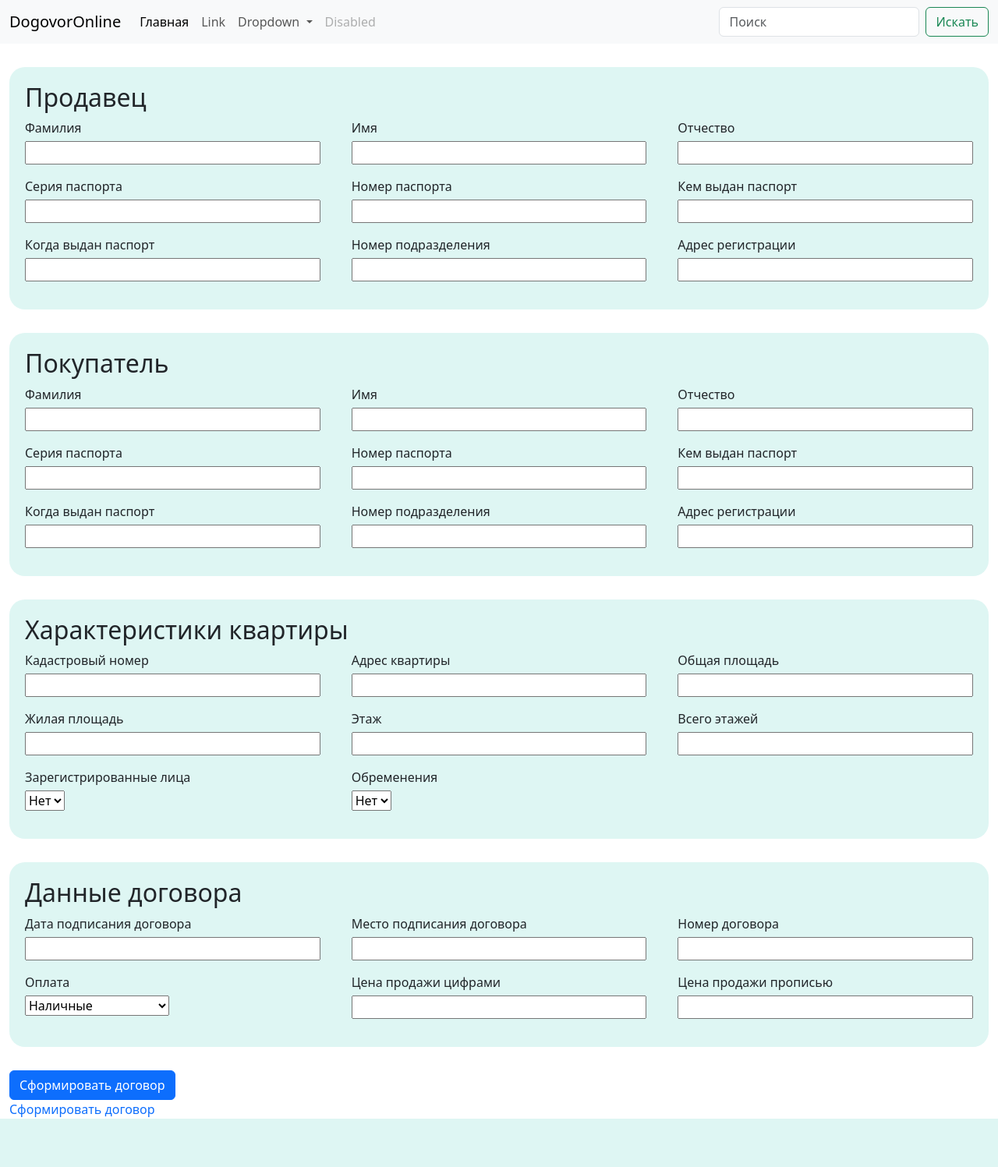
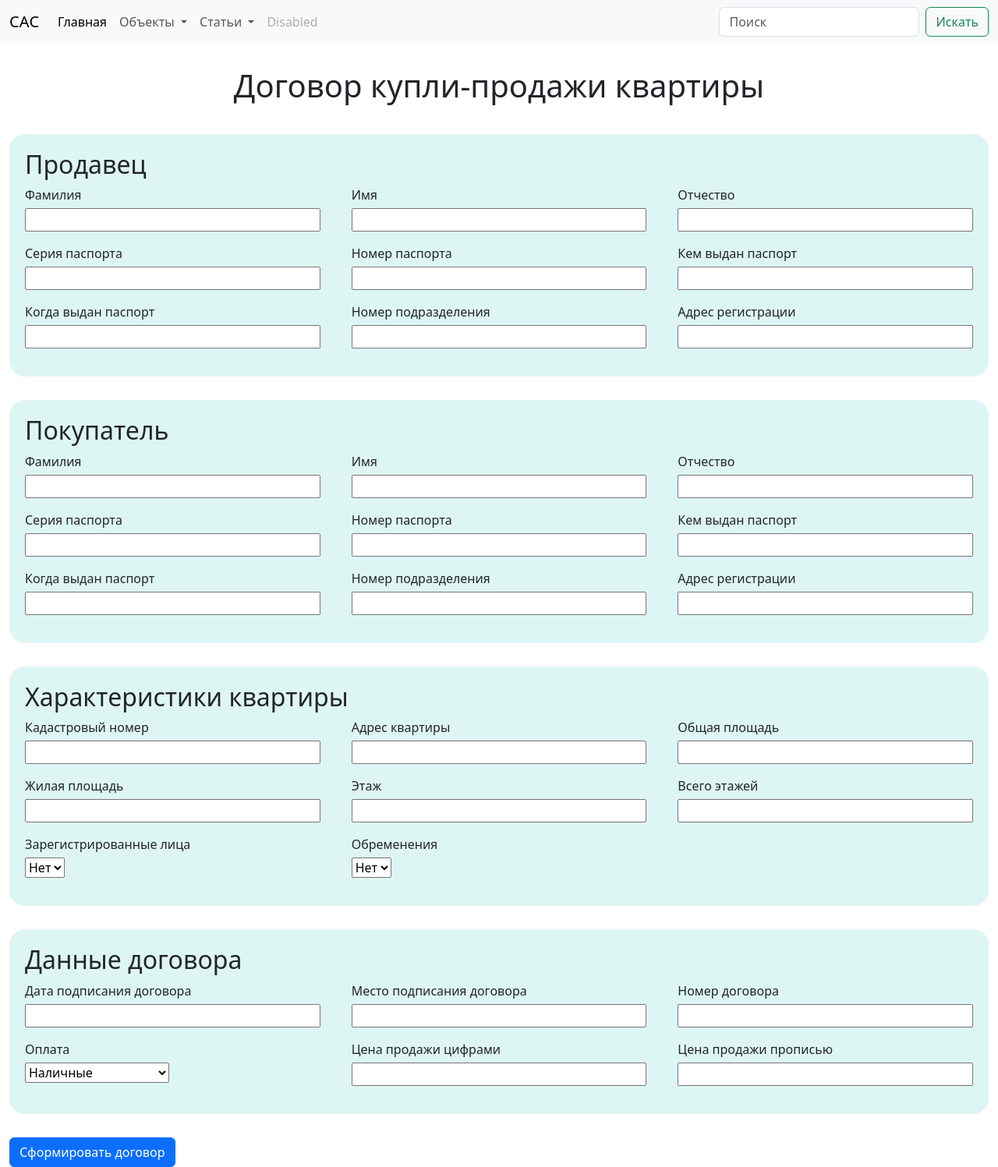
Before and after one commit to Oman69/dogovor_online, a Django app: page /apartment/sale/ in a window 1280 px wide. Shown: the whole page at 78% size. Before the commit the page ends 1435 px from the top, so only its background shows below. Run offline with Django 4.2, Linux system fonts and the light colour scheme; data comes from the database, SQL or seed files in the repository; both versions use the stored data as it was after the commit.

Commit message:
Реализовал передачу параметров и вывод их в шаблон

```diff
--- /dev/null
+++ b/dogovor_online/apartment/fish.py
@@ -0,0 +1,26 @@
+text = {
+    'sale':
+        '''
+        Это будет договор-купли продажи квартиры.
+
+
+
+
+
+
+
+
+
+
+
+
+        '''
+
+
+
+
+
+
+
+
+}
--- a/dogovor_online/apartment/views.py
+++ b/dogovor_online/apartment/views.py
@@ -1,11 +1,11 @@
 from django.shortcuts import render
-from dogovor_online.models import Dogovor
+from dogovor_online.models import Dogovor, ObjectByDogovor
 from dogovor_online.views import get_forms_type
 
 
 def apartment(request, dogovor):
     params = get_forms_type(request)
-
+    objects = ObjectByDogovor.objects.all()
     deal = Dogovor.objects.get(url=dogovor).name
 
     context = {
@@ -18,6 +18,7 @@ def apartment(request, dogovor):
         'party2form': params['party2form'],
         'typeForm': params['typeForm']['apartment'],
         'dealForm': params['types'][dogovor][0],
+        'Objects': objects
     }
 
     return render(request, 'dogovor_online/form.html', context)
--- a/dogovor_online/forms.py
+++ b/dogovor_online/forms.py
@@ -23,7 +23,7 @@ class NaimForm(forms.Form):
     pass
 
 
-class FreeForm(forms.Form):
+class DarenieForm(forms.Form):
     pass
 
 
--- a/dogovor_online/house/views.py
+++ b/dogovor_online/house/views.py
@@ -1,8 +1,5 @@
 from django.shortcuts import render
-from dogovor_online.parties.forms import PartyFl_1_Form, PartyFl_2_Form
-from dogovor_online.forms import SaleForm, RentForm, FreeForm, BankForm, NaimForm
 from dogovor_online.models import Dogovor
-from .forms import HouseForm
 from dogovor_online.views import get_forms_type
 
 
--- a/dogovor_online/static/main.css
+++ b/dogovor_online/static/main.css
@@ -48,3 +48,8 @@ a {
     margin-bottom: 30px;
 
 }
+
+.main_heading {
+    margin-bottom: 30px;
+    text-align:center;
+}
--- a/dogovor_online/templates/dogovor_online/base.html
+++ b/dogovor_online/templates/dogovor_online/base.html
@@ -9,7 +9,7 @@
 <body>
 <nav class="navbar navbar-expand-lg bg-body-tertiary">
   <div class="container-fluid">
-    <a class="navbar-brand" href="{% url 'home' %}">DogovorOnline</a>
+    <a class="navbar-brand" href="{% url 'home' %}">САС</a>
     <button class="navbar-toggler" type="button" data-bs-toggle="collapse" data-bs-target="#navbarSupportedContent" aria-controls="navbarSupportedContent" aria-expanded="false" aria-label="Toggle navigation">
       <span class="navbar-toggler-icon"></span>
     </button>
@@ -18,18 +18,27 @@
         <li class="nav-item">
           <a class="nav-link active" aria-current="page" href="{% url 'home' %}">Главная</a>
         </li>
-        <li class="nav-item">
-          <a class="nav-link" href="#">Link</a>
-        </li>
+
         <li class="nav-item dropdown">
           <a class="nav-link dropdown-toggle" href="#" role="button" data-bs-toggle="dropdown" aria-expanded="false">
-            Dropdown
+            Объекты
           </a>
           <ul class="dropdown-menu">
-            <li><a class="dropdown-item" href="#">Action</a></li>
-            <li><a class="dropdown-item" href="#">Another action</a></li>
-            <li><hr class="dropdown-divider"></li>
-            <li><a class="dropdown-item" href="#">Something else here</a></li>
+              {% for object in Objects %}
+            <li><a class="dropdown-item" href="#">{{ object }}</a></li>
+<!--            <li><hr class="dropdown-divider"></li>-->
+              {% endfor %}
+          </ul>
+        </li>
+          <li class="nav-item dropdown">
+          <a class="nav-link dropdown-toggle" href="#" role="button" data-bs-toggle="dropdown" aria-expanded="false">
+            Статьи
+          </a>
+          <ul class="dropdown-menu">
+              {% for object in Objects %}
+            <li><a class="dropdown-item" href="#">{{ object }}</a></li>
+<!--            <li><hr class="dropdown-divider"></li>-->
+              {% endfor %}
           </ul>
         </li>
         <li class="nav-item">
@@ -53,6 +62,6 @@
     {% endblock %}
         </div>
     </div>
-
+    <script src="https://cdn.jsdelivr.net/npm/bootstrap@5.3.0-alpha3/dist/js/bootstrap.bundle.min.js" integrity="sha384-ENjdO4Dr2bkBIFxQpeoTz1HIcje39Wm4jDKdf19U8gI4ddQ3GYNS7NTKfAdVQSZe" crossorigin="anonymous"></script>
 </body>
 </html>
--- a/dogovor_online/templates/dogovor_online/form.html
+++ b/dogovor_online/templates/dogovor_online/form.html
@@ -3,9 +3,16 @@
 {{ deal }} {{ object }} | {{ seotitle }}
 {% endblock %}
 {% block main_content %}
+<div class="main_heading">
+    <h1>{{ deal }} {{ object }}</h1>
+</div>
 
 <span style="color:red; font-weight: bold">{{ error }}</span>
-    <form enctype='multipart/form-data' method="POST">
+    {% for item in Objects %}
+    {% for i in item.dogovors.all %}
+    <form enctype='multipart/form-data' method="POST" action="{% url 'show_deal' i.url %}">
+    {% endfor %}
+    {% endfor %}
         {% csrf_token %}
 
             <div class="party">
@@ -64,6 +71,5 @@
 
         <button type="submit" class="btn btn-primary">Сформировать договор</button>
     </form>
-<a href="{% url 'show_deal' %}"> Сформировать договор</a>
 
 {% endblock %}
--- a/dogovor_online/urls.py
+++ b/dogovor_online/urls.py
@@ -2,6 +2,7 @@ from django.urls import path
 from dogovor_online import views
 from dogovor_online.apartment.views import apartment
 from dogovor_online.house.views import house
+
 
 urlpatterns = [
     path('', views.home, name='home'),
@@ -20,6 +21,6 @@ urlpatterns = [
     # Услуги
     path('services/<slug:dogovor>/', views.services, name='services'),
     # Cформировать договор
-    path('show_deal/', views.show_deal, name='show_deal'),
+    path('show_deal/<slug:dogovor>/', views.show_deal, name='show_deal'),
 
 ]
--- a/dogovor_online/views.py
+++ b/dogovor_online/views.py
@@ -3,10 +3,11 @@ from typing import Dict
 from django.http import HttpResponseRedirect, HttpResponse
 from django.shortcuts import render
 
+from .apartment import fish
 from .apartment.forms import ApartmentForm
-from .forms import SaleForm, NaimForm, RentForm, FreeForm, BankForm
+from .forms import SaleForm, NaimForm, RentForm, DarenieForm, BankForm
 from .house.forms import HouseForm
-from .models import ObjectByDogovor
+from .models import ObjectByDogovor, Dogovor
 from .parties.forms import PartyFl_1_Form, PartyFl_2_Form
 
 
@@ -34,7 +35,7 @@ def get_forms_type(request):
     types = {'sale': [SaleForm(cur_responce), 'Продавец', 'Покупатель'],
              'naim': [NaimForm(cur_responce), 'Наймодатель', 'Наниматель'],
              'arenda': [RentForm(cur_responce), 'Арендодатель', 'Арендатор'],
-             'darenie': [FreeForm(cur_responce), 'Даритель', 'Одаряемый'],
+             'darenie': [DarenieForm(cur_responce), 'Даритель', 'Одаряемый'],
              'ipoteka': [BankForm(cur_responce), 'Продавец', 'Покупатель']}
     party1form = PartyFl_1_Form(cur_responce)
     party2form = PartyFl_2_Form(cur_responce)
@@ -62,7 +63,15 @@ def services(request, dogovor):
     return render(request, 'dogovor_online/services.html')
 
 
-def show_deal(request):
-    sername_1 = request.POST['sername_1']
-    name_1 = request.POST['name_1']
-    return HttpResponse(f'{sername_1} {name_1}')
+def show_deal(request, dogovor):
+    all_params = request.POST
+    deal = Dogovor.objects.get(url=dogovor).name
+
+    context = {
+
+        'all_params': all_params,
+        'TEXT': fish.text[dogovor],
+        'deal': deal
+    }
+    # return render(request, 'dogovor_online/show_deal.html', context)
+    return render(request, f'apartment/{dogovor}.html', context)
```
Also changed, not shown: dogovor_online/templates/apartment/darenie.html (added, +10 -0 lines), dogovor_online/templates/apartment/ipoteka.html (added, +10 -0 lines), dogovor_online/templates/apartment/naim.html (added, +10 -0 lines), dogovor_online/templates/apartment/sale.html (added, +12 -0 lines), dogovor_online/templates/dogovor_online/show_deal.html (added, +9 -0 lines), db.sqlite3.
